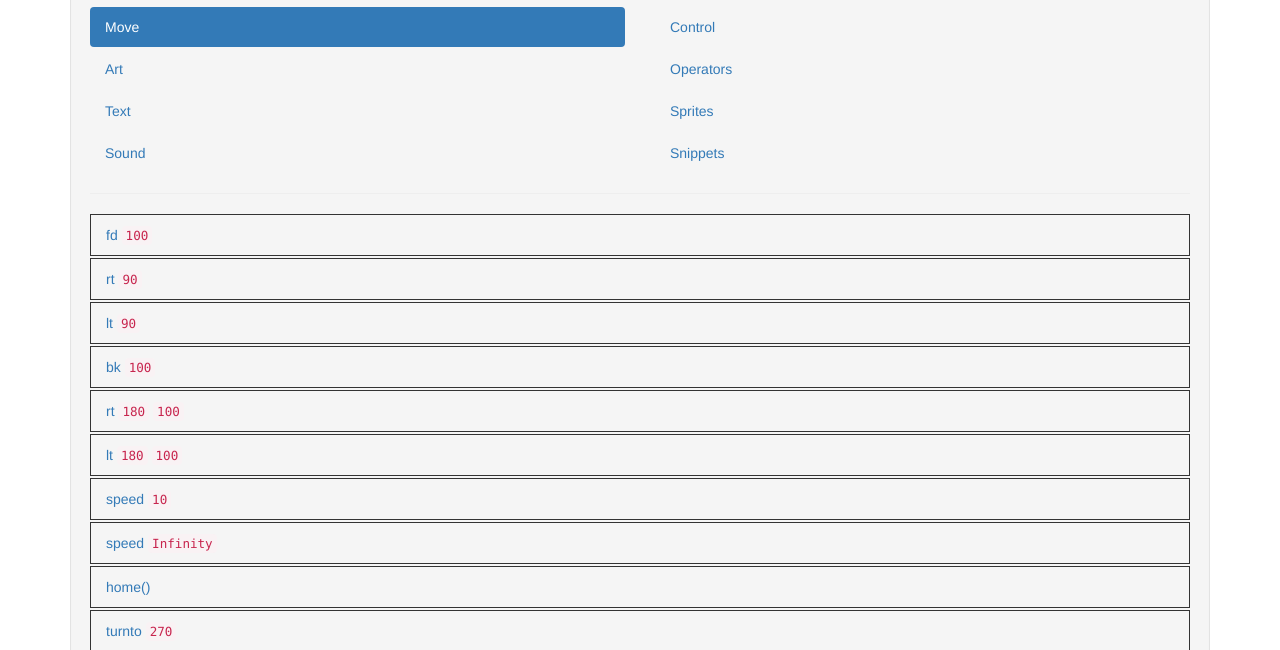
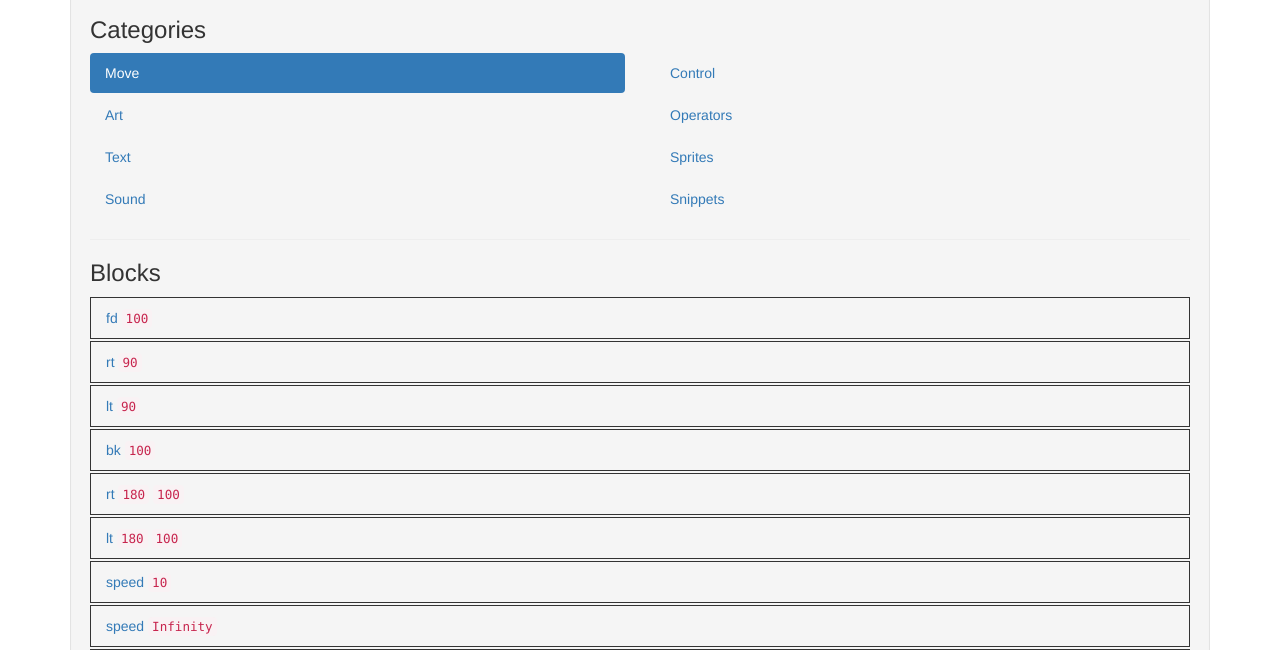
Before and after one commit to RITAccess/PencilCodePrototype, a plain HTML site: page blockselection_1.html in a window 1280 px wide. Shown: the part 150-800 px from the top of the page. Drawn offline with nearby package versions, Linux system fonts and the light colour scheme; no server answers.

Commit message:
Adding distinction between categories and blocks

```diff
--- a/blockselection_1.html
+++ b/blockselection_1.html
@@ -28,6 +28,7 @@
         <div class="well">
           <!-- Block selection -->
           <h2>Block selection</h2>
+          <h3>Categories</h3>
           <div class="row" id="category-list">
             <div class="col-sm-6">
               <ul class="nav nav-pills nav-stacked">
@@ -47,6 +48,7 @@
             </div><!-- .col-sm-6 -->
           </div> <!-- .row #category-list -->
           <hr />
+          <h3>Blocks</h3>
           <ul class="nav nav-pills nav-stacked" id="block-list">
           </ul>
         </div>
```
Also changed, not shown: blockselection_2.html (+2 -0 lines), index.html (+2 -0 lines).
